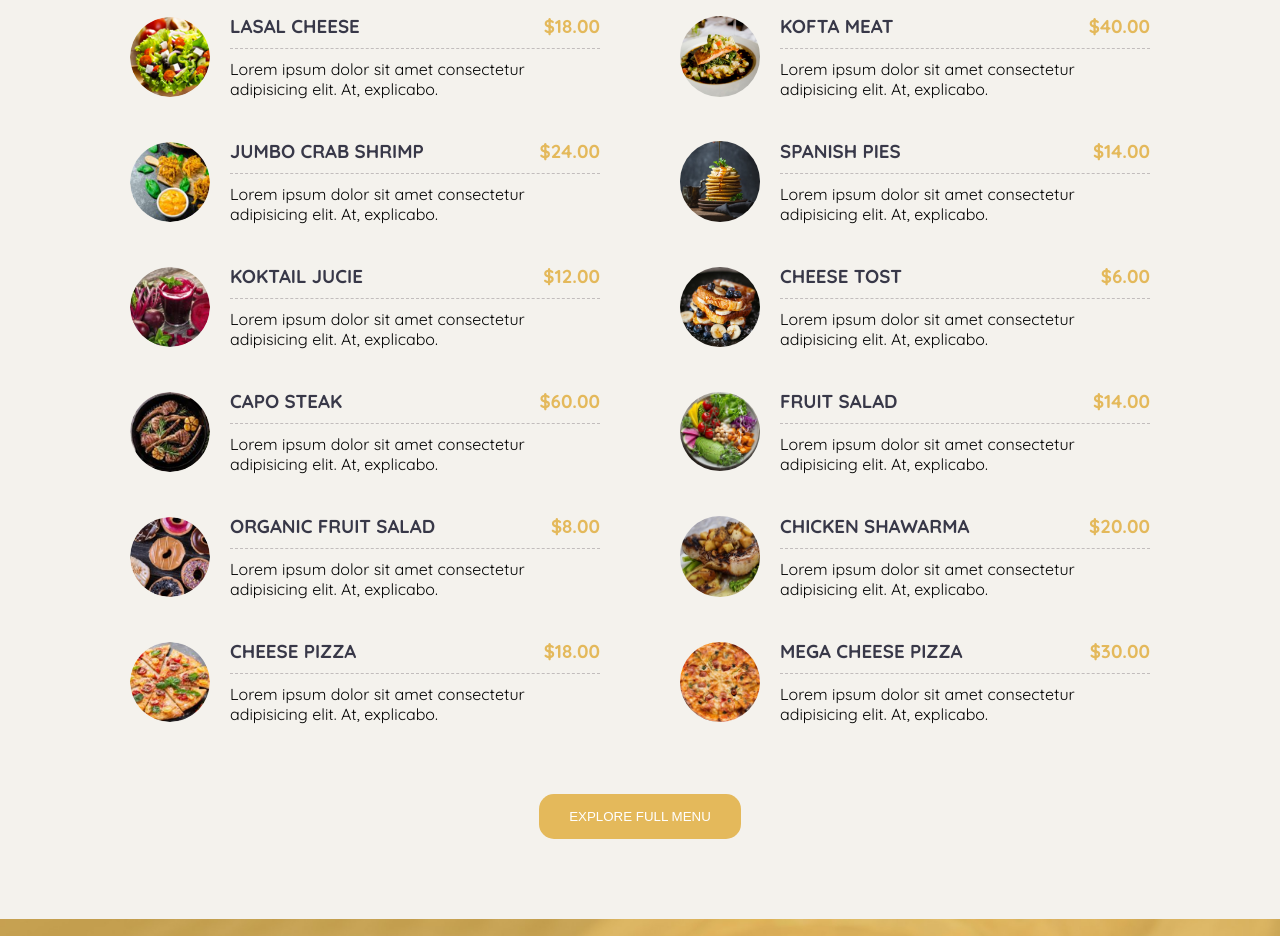
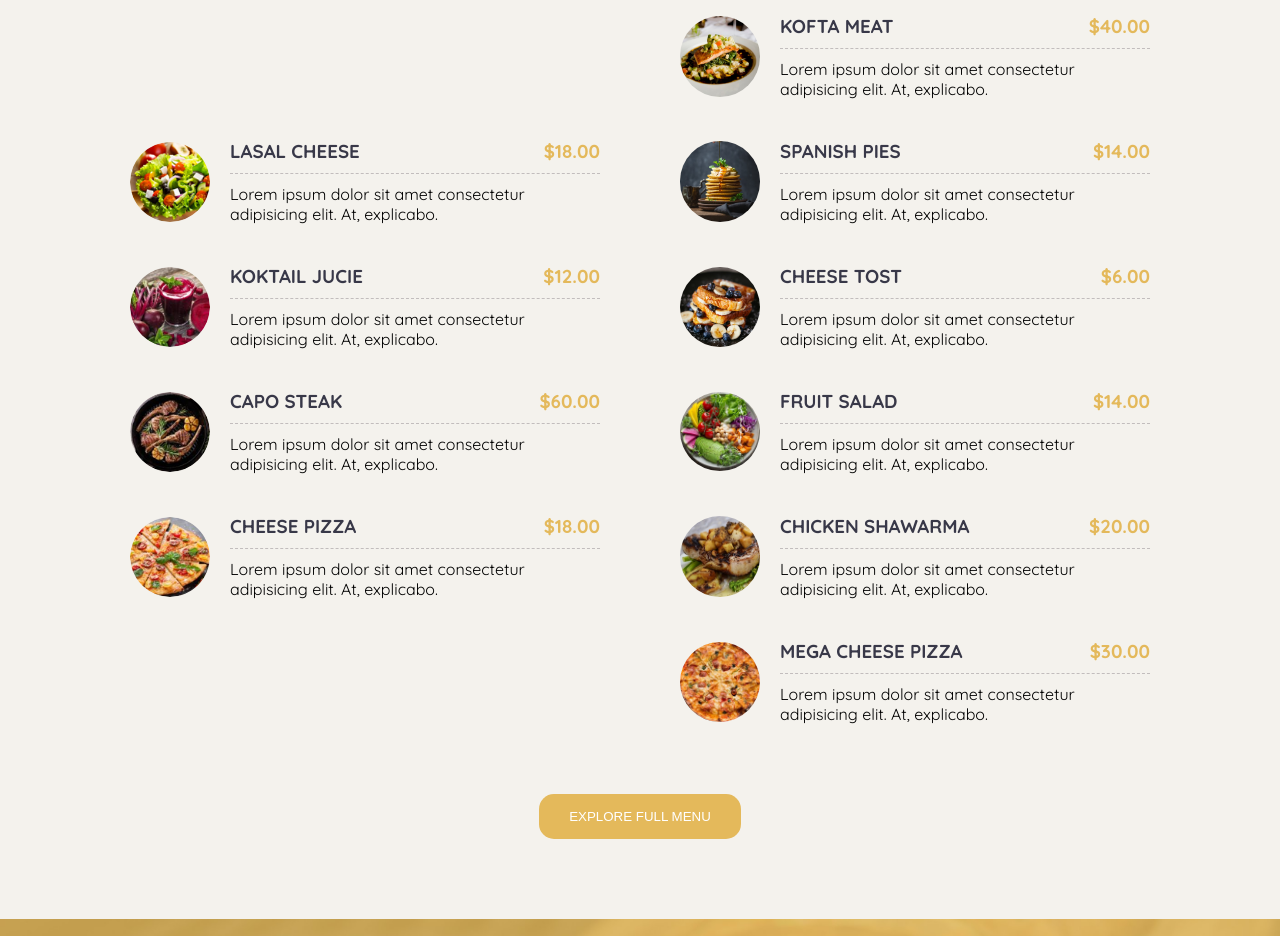
Before and after one commit to zeyadsalah686/Food-Lover-Website, a plain HTML site: page index.html in a window 1280 px wide. Shown: the part 2340-3276 px from the top of the page. Drawn offline with Linux system fonts and the light colour scheme.

Commit message:
Update index.html

```diff
--- a/index.html
+++ b/index.html
@@ -112,13 +112,6 @@
                             </div>
                         </div>
                         <div class="menu-item">
-                            <img src="./img/food2.png" alt="JUMBO CRAB SHRIMP">
-                            <div>
-                                <h3>JUMBO CRAB SHRIMP <span class="primary-text">$24.00</span></h3>
-                                <p>Lorem ipsum dolor sit amet consectetur adipisicing elit. At, explicabo.</p>
-                            </div>
-                        </div>
-                        <div class="menu-item">
                             <img src="./img/food3.png" alt="KOKTAIL JUCIE">
                             <div>
                                 <h3>KOKTAIL JUCIE <span class="primary-text">$12.00</span></h3>
@@ -129,13 +122,6 @@
                             <img src="./img/food4.png" alt="CAPO STEAK">
                             <div>
                                 <h3>CAPO STEAK <span class="primary-text">$60.00</span></h3>
-                                <p>Lorem ipsum dolor sit amet consectetur adipisicing elit. At, explicabo.</p>
-                            </div>
-                        </div>
-                        <div class="menu-item">
-                            <img src="./img/food5.png" alt="ORGANIC FRUIT SALAD">
-                            <div>
-                                <h3>ORGANIC FRUIT SALAD <span class="primary-text">$8.00</span></h3>
                                 <p>Lorem ipsum dolor sit amet consectetur adipisicing elit. At, explicabo.</p>
                             </div>
                         </div>
```
